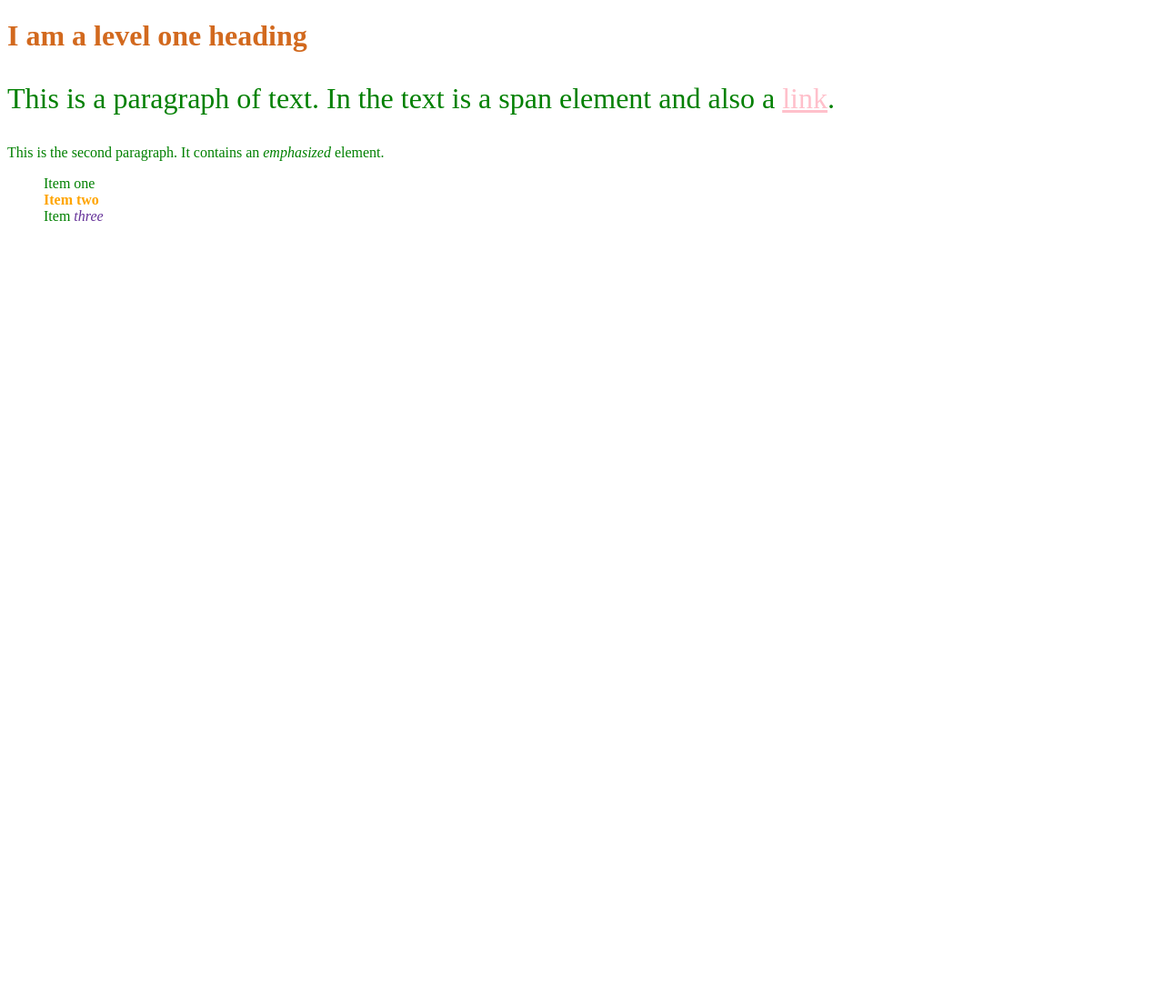
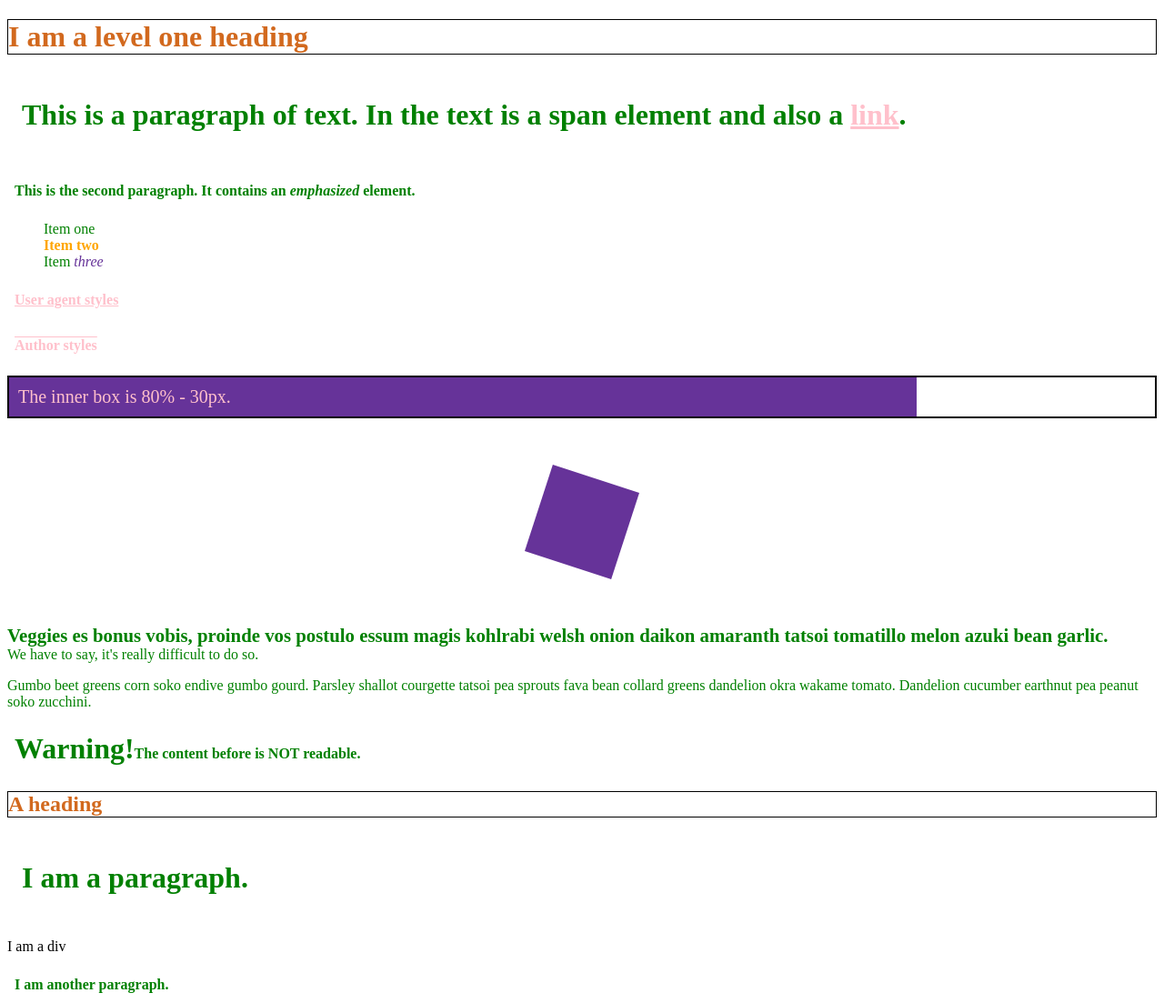
Before and after one commit to finalxyws/messy-css, a plain HTML site: page index.html in a window 1280 px wide. Shown: the whole page at 91% size. Before the commit the page ends 800 px from the top, so only its background shows below. Drawn offline with Linux system fonts and the light colour scheme.

Commit message:
Update cascade part.

```diff
--- a/index.html
+++ b/index.html
@@ -24,5 +24,33 @@
     <li class="special">Item two</li>
     <li>Item <em>three</em></li>
 </ul>
+
+<p><a href="https://example.org">User agent styles</a></p>
+<p><a href="https://example.org" class="author">Author styles</a></p>
+
+<div class="outer">
+    <div class="inner">The inner box is 80% - 30px.</div>
+</div>
+
+<div class="box"></div>
+
+<article>
+    <p class="first-child">Veggies es bonus vobis, proinde vos postulo essum magis kohlrabi welsh onion daikon amaranth tatsoi tomatillo
+        melon azuki bean garlic.<br />
+        We have to say, it's really difficult to do so.</p>
+
+    <p class="second-child">Gumbo beet greens corn soko endive gumbo gourd. Parsley shallot courgette tatsoi pea sprouts fava bean collard
+        greens dandelion okra wakame tomato. Dandelion cucumber earthnut pea peanut soko zucchini.</p>
+</article>
+
+<p class="warning">The content before is NOT readable.</p>
+
+<article>
+    <h1>A heading</h1>
+    <p>I am a paragraph.</p>
+    <div>I am a div</div>
+    <p>I am another paragraph.</p>
+</article>
+
 </body>
 </html>
--- a/styles.css
+++ b/styles.css
@@ -1,5 +1,6 @@
 h1 {
     color: chocolate;
+    border: 1px solid black;
 }
 
 p,
@@ -26,9 +27,51 @@ a:link {
 }
 
 a:visited {
-    color: green;
+    color: gray;
 }
 
 a:hover {
     text-decoration: none;
+    color: hotpink;
 }
+
+.outer {
+    border: 2px solid black;
+}
+
+.inner {
+    padding: 10px;
+    width: calc(80% - 30px);
+    background-color: rebeccapurple;
+    color: pink;
+    font-size: 125%;
+}
+
+.box {
+    margin: 5% auto;
+    height: 100px;
+    width: 100px;
+    background-color: rebeccapurple;
+    transform: rotate(0.8turn);
+}
+
+article p:first-child::first-line {
+    font-size: 130%;
+    font-weight: bold;
+}
+
+.warning::before {
+    content: "Warning!";
+    font-size: 200%;
+    font-weight: bold;
+}
+
+h1 ~ p {
+    font-weight: bold;
+    padding: .5em;
+}
+
+:where(a.author) {
+    text-decoration: overline;
+    color: red;
+}
```
